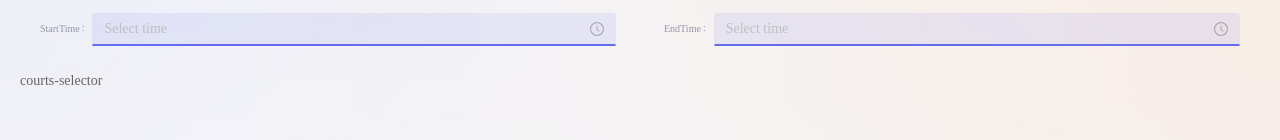
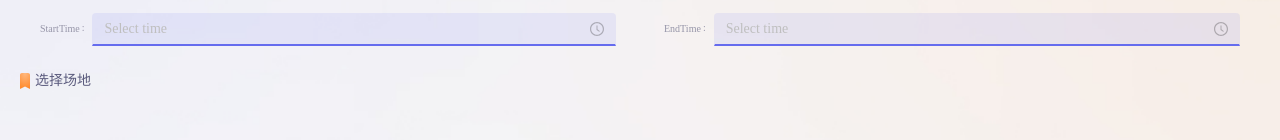
Before and after one commit to tw-wh-devops-community/sipu-basketball-web, a React (Create React App) app: page /book-court in a window 1280 px wide. Shown: the part 160-300 px from the top of the page. Built offline with nearby package versions, Linux system fonts and the light colour scheme.

Commit message:
[LLR] add courts-selector title

```diff
--- a/src/assets/PickIcon.tsx
+++ b/src/assets/PickIcon.tsx
@@ -10,7 +10,6 @@ const PickIcon: FC = () => (
       </radialGradient>
     </defs>
   </svg>
-
 );
 
 export default PickIcon;
--- /dev/null
+++ b/src/features/book-court/courts-selector/Header.tsx
@@ -0,0 +1,11 @@
+import React from 'react';
+import PickIcon from '../../../assets/PickIcon';
+
+const Header: React.FC = () => (
+  <div className="header">
+    <PickIcon />
+    <h4 className="title">选择场地</h4>
+  </div>
+);
+
+export default Header;
--- a/src/features/book-court/courts-selector/index.tsx
+++ b/src/features/book-court/courts-selector/index.tsx
@@ -1,7 +1,12 @@
 import React from 'react';
+import Header from './Header';
 
 const CourtSelector: React.FC = () => (
-  <div>courts-selector</div>
+  <div className="courts-elector">
+    <Header />
+    {/* <CourtsBoard/> */}
+    {/* <Confirmbutton/> */}
+  </div>
 );
 
 export default CourtSelector;
--- a/src/features/book-court/index.less
+++ b/src/features/book-court/index.less
@@ -62,3 +62,14 @@
     }
   }
 }
+
+.courts-elector{
+  .header{
+    display: flex;
+    align-items: center;
+
+    .title{
+      margin: 0 0 0 5px;
+    }
+  }
+}
```
Also changed, not shown: 1 other file (tests, documents, lock files or other folders).
